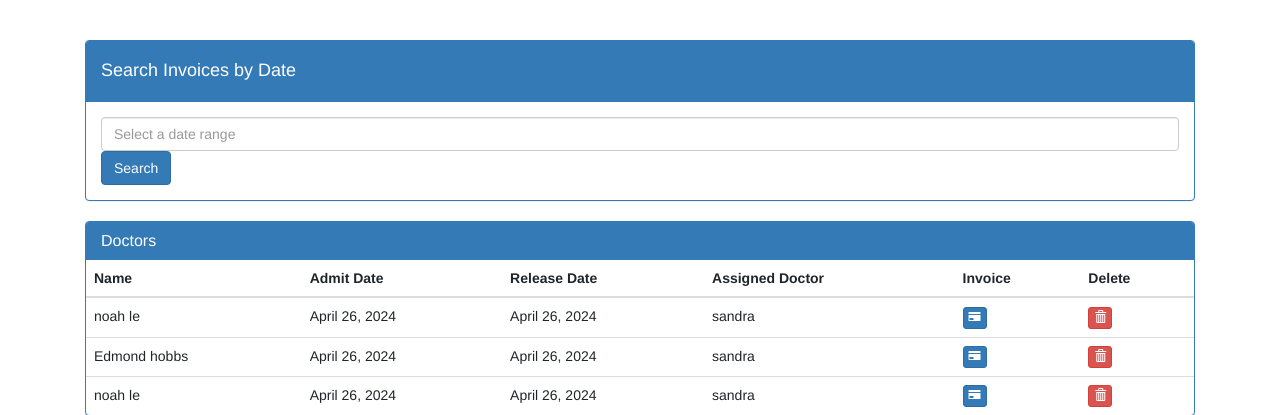
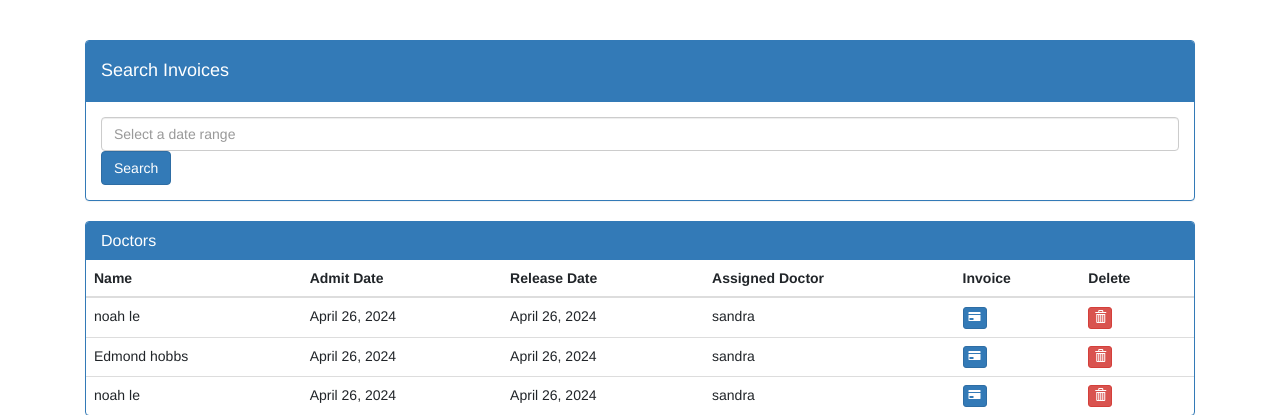
Before and after one commit to sandra-saah/SmartcareAppProject-Final, a Django app: page /admin-invoice in a window 1280 px wide. Shown: the part 145-560 px from the top of the page. Run offline with Django 4.2, Linux system fonts and the light colour scheme; a user stored in the database is signed in; data comes from the database, SQL or seed files in the repository; some libraries are stand-ins or nearby versions.

```diff
--- a/SmartcareProject/templates/smartcare/admin_view_invoice.html
+++ b/SmartcareProject/templates/smartcare/admin_view_invoice.html
@@ -15,7 +15,7 @@
 <div class="container">
   <div class="panel panel-primary">
     <div class="panel-heading">
-      <h4>Search Invoices by Date</h4>
+      <h4>Search Invoices </h4>
     </div>
     <div class="panel-body">
       <!-- Form with a date range picker -->
```
